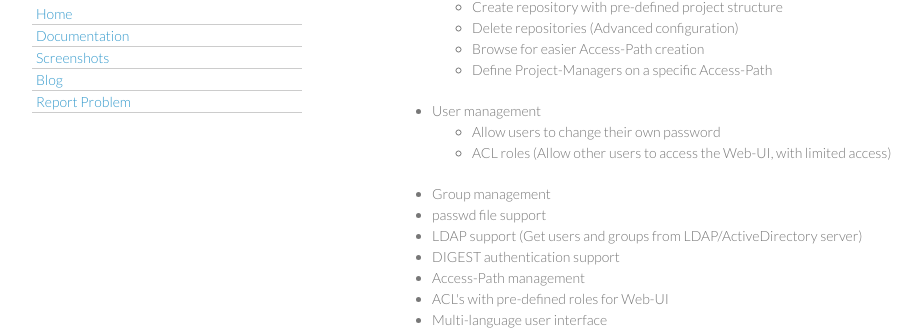
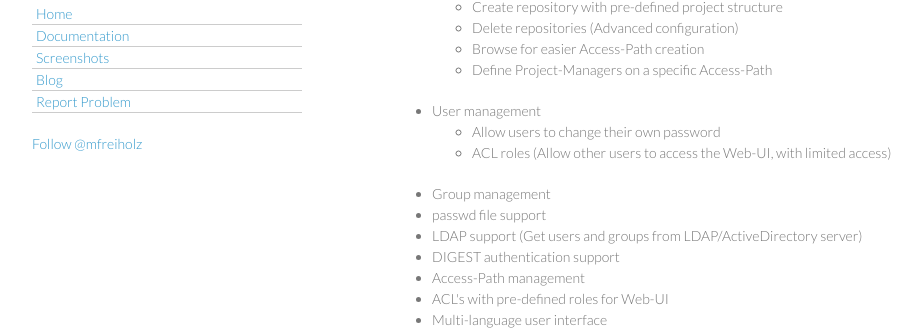
Before and after one commit to mfreiholz/iF.SVNAdmin, a Jekyll site: the page built from index.html, in a window 1280 px wide. Shown: the part 302-632 px from the top of the page, without its empty margins (178-1100 px from the left). Built offline with Jekyll 4.4.1, drawn with Linux system fonts in a browser that asks for light colours; comment, search, counter and statistics services are not loaded.

Commit message:
Adds twitter follow button to left navigation.

```diff
--- a/_layouts/default.html
+++ b/_layouts/default.html
@@ -49,6 +49,9 @@
 
         <g:plus href="https://plus.google.com/107001008739321043851" rel="author" width="300" height="69"></g:plus>
 
+	<a href="https://twitter.com/mfreiholz" class="twitter-follow-button" data-show-count="false" data-size="large">Follow @mfreiholz</a>
+	<script>!function(d,s,id){var js,fjs=d.getElementsByTagName(s)[0],p=/^http:/.test(d.location)?'http':'https';if(!d.getElementById(id)){js=d.createElement(s);js.id=id;js.src=p+'://platform.twitter.com/widgets.js';fjs.parentNode.insertBefore(js,fjs);}}(document, 'script', 'twitter-wjs');</script>
+
       </header>
       <section>
 		<h1>{{ page.title }}</h1>
```
